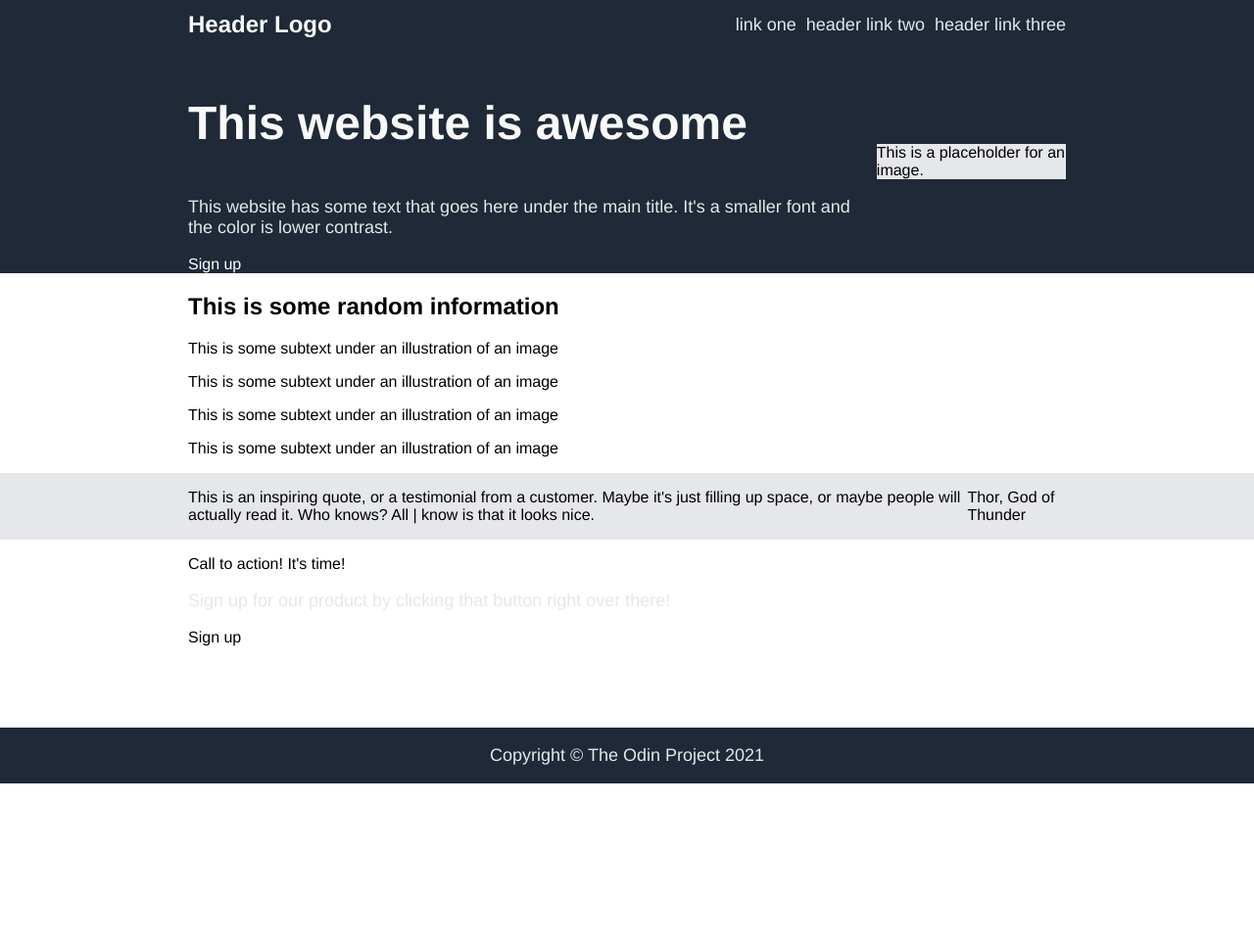
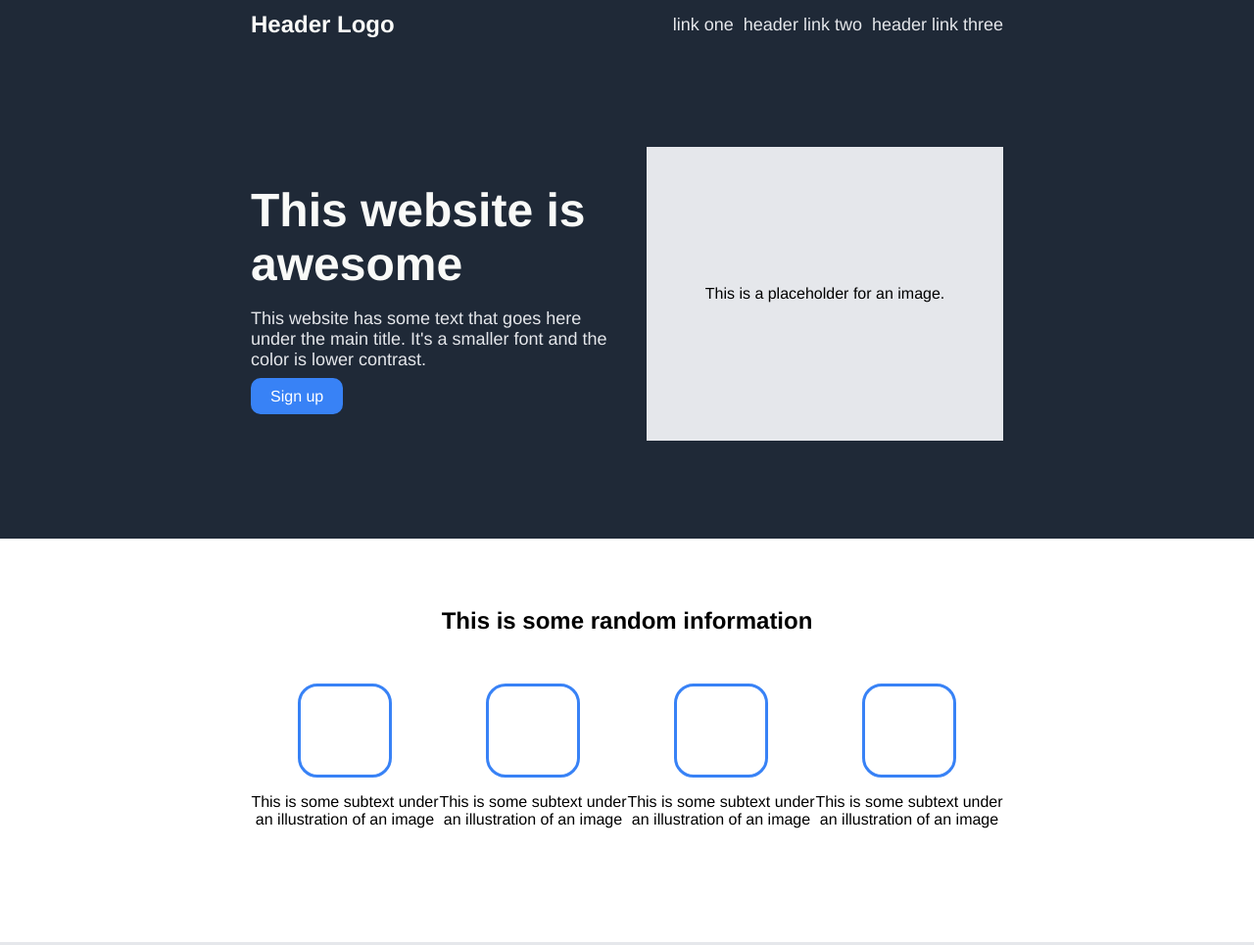
Before and after one commit to mtmoss/TOP-Landing-Page-Project, a plain HTML site: page index.html in a window 1280 px wide. Shown: the top 965 px of the page at 98% size. Before the commit the page ends 800 px from the top, so only its background shows below. Drawn offline with Linux system fonts and the light colour scheme.

Commit message:
finished!

```diff
--- a/index.html
+++ b/index.html
@@ -26,15 +26,17 @@
         <div class="hero-text">
             <p class="hero-title">This website is awesome</p>
             <p class="subtext">This website has some text that goes here under the main title. It's a smaller font and the color is lower contrast.</p>
-            <div class="hero-button">Sign up</div>
+            <a href="#" class="hero-button">Sign up</a>
         </div>
         <div class="hero-image">
-            This is a placeholder for an image.
+            <div>This is a placeholder for an image.</div>
         </div>
     </div>
 
     <div class="information-area">
         <h2>This is some random information</h2>
+
+        <div class="information-container">
         <div class="information-item">
             <div class="information-image"></div>
             <p>This is some subtext under an illustration of an image</p>
@@ -52,10 +54,11 @@
             <p>This is some subtext under an illustration of an image</p>
         </div>
     </div>
+    </div>
 
     <div class="quote-area">
-        <p class="quote">This is an inspiring quote, or a testimonial from a customer. Maybe it's just filling up space, or maybe people will actually read it. Who knows? All | know is that it looks nice.</p>
-        <p class="author">Thor, God of Thunder</p>
+        <p class="quote">This is an inspiring quote, or a testimonial from a customer. Maybe it's just filling up space, or maybe people will actually read it. Who knows? All I know is that it looks nice.</p>
+        <p class="author">– Thor, God of Thunder</p>
     </div>
 
     <div class="cta-area">
@@ -64,7 +67,7 @@
                 <p class="cta-title">Call to action! It's time!</p>
                 <p class="subtext">Sign up for our product by clicking that button right over there!</p>
             </div>
-            <div class="cta-button">Sign up</div>
+            <a href="#" class="cta-button">Sign up</a>
         </div>
     </div>
 
--- a/style.css
+++ b/style.css
@@ -16,16 +16,17 @@ a {
 }
 
 #container {
-    width: 70%;
+    width: 60%;
     margin: 0 auto;
 }
 
 .header, .hero, .footer, .quote-area {
     display: flex;
     flex-direction: row;
-    align-items: center;
-    margin: 0 -100%;
-    padding: 0 100%;
+    margin-left: -100%;
+    margin-right: -100%;
+    padding-left: 100%;
+    padding-right: 100%;
 }
 
 .header, .hero, .footer {
@@ -33,15 +34,11 @@ a {
     color: white;
 }
 
-.quote-area {
-    background-color: #E5E7EB;
-    display: flex;
-}
-
 .header {
     height: 50px;
     flex-direction: row unwrap;
     justify-content: space-between;
+    align-items: center;
 }
 
 .header-logo {
@@ -58,26 +55,134 @@ ul {
     gap: 10px;
 }
 
+.hero {
+    justify-content: space-between;
+    align-items: center;
+    padding-top: 100px;
+    padding-bottom: 100px;
+    gap: 20px;
+}
+
 .hero-title {
     color: #F9FAF8;
     font-size: 48px;
     font-weight: bold;
+    margin: 0;
 }
 
 .hero-image, .hero-text {
-    flex: 1 1 auto;
+    width: 50%;
+}
+
+.hero-text {
+    padding-right: 20px;
+    padding-top: 0;
 }
 
 .hero-image {
     background-color: #E5E7EB;
     color: black;
+    display: flex;
     align-items: center;
     justify-content: space-around;
+    height: 300px;
 }
 
 .header-links, .subtext {
     color: #E5E7EB;
     font-size: 18px;
+}
+
+.hero-button {
+    padding: 10px 20px 10px 20px;
+    margin: 10px 0px 10px 0px;
+    border-radius: 10px;
+    background-color: #3882F6;
+    width: fit-content;
+}
+
+.information-area, .cta-area {
+    text-align: center;
+    padding-top: 50px;
+    padding-bottom: 100px;
+}
+
+.information-container {
+    display: flex;
+    flex-direction: row unwrap;
+    justify-content: space-between;
+    align-items: center;
+    margin-top: 50px;
+}
+
+.information-item {
+    display: flex;
+    flex-direction: column;
+    justify-content: center;
+    align-items: center;
+}
+
+.information-image {
+    width: 90px;
+    height: 90px;
+    border: 3px solid #3882F6;
+    border-radius: 20px;
+}
+
+.quote-area {
+    display: flex;
+    flex-direction: column;
+    padding-top: 100px;
+    padding-bottom: 100px;
+    padding-left: 110%;
+    padding-right: 110%;
+    background-color: #E5E7EB;
+}
+
+.quote {
+    font-style: italic;
+    font-weight: lighter;
+    font-size: 36px;
+    color: #1F2937;
+    margin: 10px;
+}
+
+.author {
+    font-weight: bold;
+    text-align: right;
+}
+
+.cta-area {
+    padding-top: 100px;
+    padding-bottom: 100px;
+}
+
+.cta-banner {
+    background-color: #3882F6;
+    color: white;
+    border-radius: 15px;
+    padding: 20px 150px 20px 150px;
+    display: flex;
+    flex-direction: row;
+    justify-content: space-between;
+    align-items: center;
+}
+
+.cta-button {
+    padding: 10px 20px 10px 20px;
+    border-radius: 10px;
+    border: 3px solid white;
+    width: fit-content;
+}
+
+.cta-text {
+    text-align: left;
+}
+
+.cta-title {
+    font-weight: bold;
+    font-size: 20px;
+    margin-bottom: -20px;
 }
 
 .footer {
```
